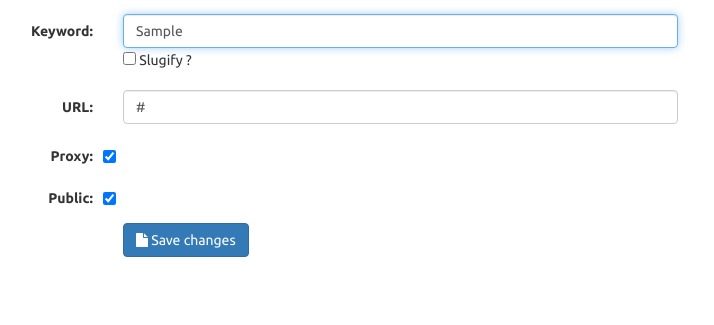
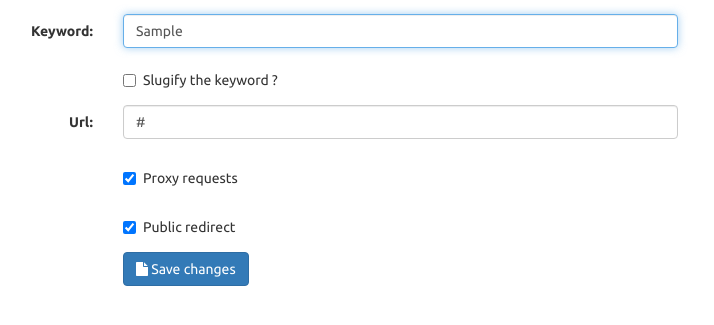
Before and after one commit to dhedegaard/urls, a Django app: a page that uses urls/templates/create.html in a window 1280 px wide. Shown: the part 51-376 px from the top of the page, without its empty margins (142-856 px from the left). Run offline with Django 3.2, Linux system fonts and the light colour scheme; a user stored in the database is signed in; tables that the repository leaves empty hold one stand-in row (values such as "Sample post"); some libraries are stand-ins or nearby versions.

Commit message:
changes to the gui, to make it more dynamic to changes.

```diff
--- a/urls/forms.py
+++ b/urls/forms.py
@@ -1,4 +1,4 @@
-from __future__ import absolute_import
+from __future__ import absolute_import, unicode_literals
 
 from django import forms
 from django.core.validators import URLValidator
@@ -12,7 +12,8 @@ class UrlForm(forms.ModelForm):
     url = forms.CharField(
         required=True, max_length=Url._meta.get_field('url').max_length,
         validators=[URLValidator()])
-    slugify = forms.BooleanField(required=False)
+    slugify = forms.BooleanField(
+        label='Slugify the keyword ?', required=False)
 
     class Meta:
         model = Url
@@ -33,13 +34,13 @@ class UrlForm(forms.ModelForm):
 
         if self.instance and self.instance.keyword != keyword and\
            keyword_already_exists:
-            self.add_error('keyword', u'Keyword already exists.')
+            self.add_error('keyword', 'Keyword already exists.')
 
         # Make sure not to match any non-redirector URL's from the urls module.
         for url in urlpatterns:
             if url.name != 'redirector' and url.regex.findall(keyword):
                 self.add_error(
-                    'keyword', (u'Keyword is used by an internal '
-                                u'URL of the system'))
+                    'keyword', ('Keyword is used by an internal '
+                                'URL of the system'))
 
         return data
--- a/urls/models.py
+++ b/urls/models.py
@@ -1,4 +1,4 @@
-from __future__ import absolute_import
+from __future__ import absolute_import, unicode_literals
 
 from django.db import models
 from django.contrib.auth.models import User
@@ -6,11 +6,14 @@ from django.contrib.auth.models import User
 
 class Url(models.Model):
     keyword = models.TextField(max_length=100, primary_key=True)
-    url = models.TextField(max_length=2048, null=False)
+    url = models.TextField(
+        verbose_name='URL', max_length=2048, null=False)
     created = models.DateTimeField(auto_now_add=True)
     user = models.ForeignKey(User, db_column='user')
-    proxy = models.BooleanField(default=False)
-    public = models.BooleanField(default=False)
+    proxy = models.BooleanField(
+        verbose_name='Proxy requests', default=False)
+    public = models.BooleanField(
+        verbose_name='Public redirect', default=False)
 
     def __unicode__(self):
         return ('keyword: %s, url: %s, proxy: %s, public: %s' % (
--- a/urls/templates/create.html
+++ b/urls/templates/create.html
@@ -14,50 +14,64 @@
 <form class="form-horizontal" method="post">
     {% csrf_token %}
     <div class="form-group{% if form.keyword.errors %} has-error{% endif %}">
-        <label for="inputKeyword" class="col-md-2 control-label">Keyword:</label>
+        <label for="{{ form.keyword.auto_id }}" class="col-md-2 control-label">
+            {{ form.keyword.label }}:
+        </label>
 
         <div class="col-md-6">
-            <input type="text" class="form-control" id="inputKeyword" name="keyword"
-            value="{% if form.keyword.value %}{{ form.keyword.value }}{% endif %}"
-            placeholder="my-keyword-123" autofocus />
+            <input type="text" class="form-control"
+                   id="{{ form.keyword.auto_id }}" name="keyword"
+                   value="{{ form.keyword.value|default:'' }}"
+                   placeholder="my-keyword-123" autofocus />
         </div>
         {% if form.keyword.errors %}
         <div class="col-md-4 help-block">{{ form.keyword.errors.0 }}</div>
         {% endif %}
-        <div class="col-md-offset-2 col-md-10">
-            <input type="checkbox" name="{{ form.slugify.html_name }}"
-                   id="{{ form.slugify.auto_id }}"
-                   {% if form.slugify.value %}checked="checked"{% endif %} />
-            <label for="{{ form.slugify.auto_id }}" class="form-label nobold">
-                Slugify ?
-            </label>
+    </div>
+    <div class="form-group">
+        <div class="col-sm-offset-2 col-sm-10">
+            <div class="checkbox">
+                <label for="{{ form.slugify.auto_id }}" class="form-label">
+                    {{ form.slugify }}
+                    {{ form.slugify.label }}
+                </label>
+            </div>
         </div>
     </div>
     <div class="form-group{% if form.url.errors %} has-error{% endif %}">
-        <label for="inputUrl" class="col-md-2 control-label">URL:</label>
-
+        <label for="{{ form.url.auto_id }}" class="col-md-2 control-label">
+            {{ form.url.label }}:
+        </label>
         <div class="col-md-6">
-            <input type="text" class="form-control" id="inputUrl" name="url"
-            value="{% if form.url.value %}{{ form.url.value }}{% endif %}"
-            placeholder="http://www.google.com/"/>
+            <input type="text" class="form-control"
+                   id="{{ form.url.auto_id }}"
+                   name="{{ form.url.html_name }}"
+                   value="{{ form.url.value|default:'' }}"
+                   placeholder="http://www.google.com/"/>
         </div>
         {% if form.url.errors %}
         <div class="col-md-4 help-block">{{ form.url.errors.0 }}</div>
         {% endif %}
     </div>
     <div class="form-group">
-        <label class="col-md-2 control-label" for="id_proxy">Proxy:</label>
-        <div class="col-md-6">
+        <div class="col-sm-offset-2 col-md-10">
             <div class="checkbox">
-                {{ form.proxy }}
+                <label class="control-label"
+                       for="{{ form.proxy.auto_id }}">
+                    {{ form.proxy }}
+                    {{ form.proxy.label }}
+                </label>
             </div>
         </div>
     </div>
     <div class="form-group">
-        <label class="col-md-2 control-label" for="id_public">Public:</label>
-        <div class="col-md-6">
+        <div class="col-sm-offset-2 col-md-10">
             <div class="checkbox">
-                {{ form.public }}
+                <label class="control-label"
+                       for="{{ form.proxy.auto_id }}">
+                    {{ form.public }}
+                    {{ form.public.label }}
+                </label>
             </div>
         </div>
 
```
